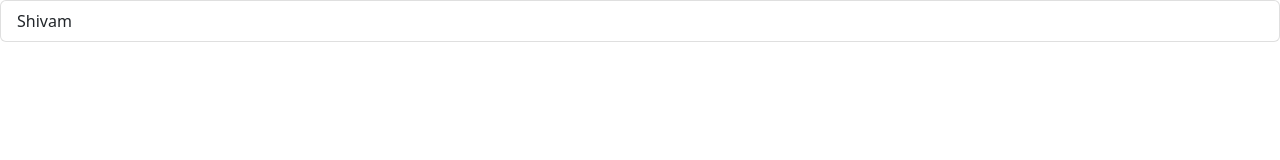
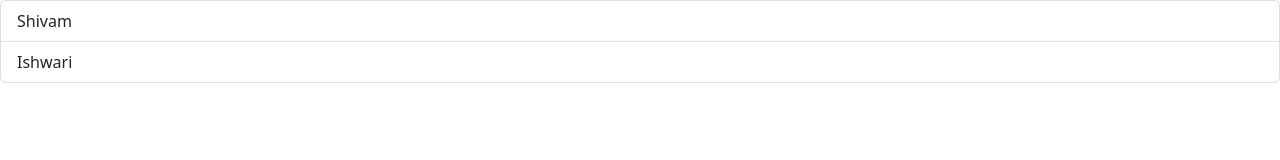
Before and after one commit to cwipedia-in/Industrial_Training_GPAN, a React (Create React App) app in the folder Week-2/Day4/dayfour/: page / in a window 1280 px wide. Shown: the top 160 px of the page. Built offline with nearby package versions, Linux system fonts and the light colour scheme.

Commit message:
add: file

```diff
--- a/Week-2/Day4/dayfour/src/Components/names.component.js
+++ b/Week-2/Day4/dayfour/src/Components/names.component.js
@@ -4,7 +4,7 @@ const Names = () => {
         <>
           <ul class="list-group">
              <li class="list-group-item">Shivam</li>
-
+             <li class="list-group-item">Ishwari</li>
 
         </ul>
         </>
```
Also changed, not shown: 1 other file (tests, documents, lock files or other folders).
